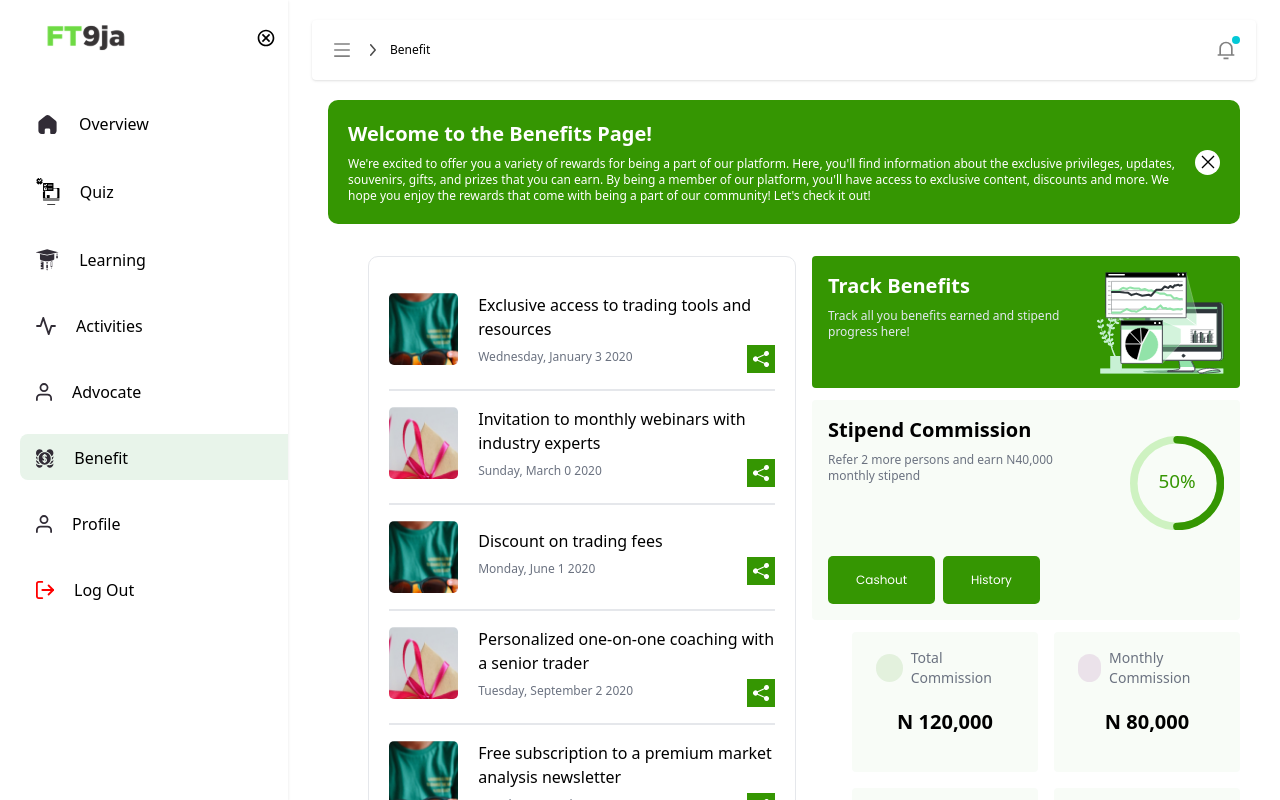
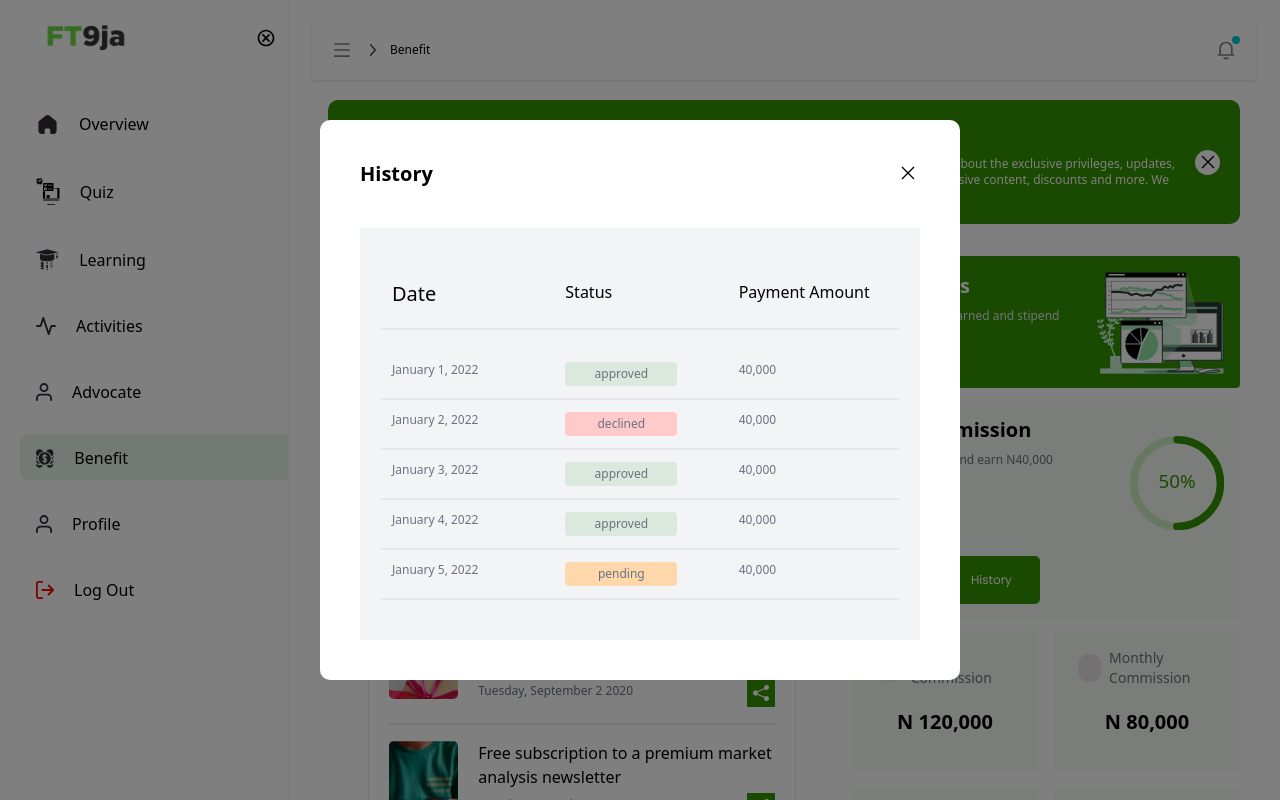
Before and after one commit to seunthegreat/FT9ja-Hero-main, a React (Vite) app: page /dashboard/benefit in a window 1280 px wide. Both pictures are taken after a click on the button "History". Shown: the top 800 px of the page. Built offline with nearby package versions, Linux system fonts and the light colour scheme.

Commit message:
History Modal

```diff
--- a/package.json
+++ b/package.json
@@ -10,8 +10,11 @@
     "test": "jest"
   },
   "dependencies": {
+    "@emotion/react": "^11.10.5",
+    "@emotion/styled": "^11.10.5",
     "@headlessui/react": "^1.7.7",
     "@lottiefiles/react-lottie-player": "^3.5.0",
+    "@mui/material": "^5.11.4",
     "@ramonak/react-progress-bar": "^5.0.3",
     "clipboard-copy": "^4.0.1",
     "jest": "^29.3.1",
--- /dev/null
+++ b/src/components/HistoryModal.jsx
@@ -0,0 +1,92 @@
+import React from 'react';
+import Modal from '@mui/material/Modal';
+import { text } from '../style';
+import { useStateContext } from '../context/ContextProvider';
+import { GrClose } from "react-icons/gr";
+import { addCommas } from '../functions';
+
+const paymentHistory = [
+  { "id": 1, "date": "01/01/2022", "status": "approved", "amount": 40000},
+  { "id": 2, "date": "01/02/2022", "status": "declined", "amount": 40000 },
+  { "id": 3, "date": "01/03/2022", "status": "approved", "amount": 40000 },
+  { "id": 4, "date": "01/04/2022", "status": "approved", "amount": 40000 },
+  { "id": 5, "date": "01/05/2022", "status": "pending", "amount": 40000 }
+];
+
+const formatDate = (inputDate) => {
+  let date = new Date(inputDate);
+  const months = ['January','February','March','April','May','June','July','August','September','October','November','December'];
+  const month = months[date.getMonth()];
+  const day = date.getDate();
+  const year = date.getFullYear();
+  return `${month} ${day}, ${year}`;
+};
+
+const HistoryModal = ({type}) => {
+  const { setOpenPaymentHistory } = useStateContext();
+  const handleClose = () => setOpenPaymentHistory(false);
+  return (
+      <Modal
+          open={open}
+          onClose={handleClose}
+          aria-labelledby="modal-modal-title"
+          aria-describedby="modal-modal-description"
+          className='flex flex-col justify-center items-center'
+      >
+          {type && type == 'payment' &&  (
+              <div className='flex flex-col rounded-[10px] bg-white w-[50%] overflow-hidden p-10'>
+                  <div className='flex flex-row md:mb-10 sm:mb-5 justify-between'>
+                      <p className={`${text.subHeading}`}>History</p>
+
+                      <div className=''>
+                          <button
+                              className='hover:scale-105 w-[25px] h-[25px] bg-white items-center  justify-center flex rounded-full'
+                              onClick={handleClose}
+                          >
+                              <GrClose />
+                          </button>
+                      </div>
+                  </div>
+                  <div className='flex flex-col bg-gray-100 w-full justify-center py-10 px-5 items-center'>
+                      <div className='grid grid-flow-col grid-cols-3 border-b-2 border-gray-200 w-full mb-5'>
+                          <div className='md:p-3 sm:mb-2 sm:px-2'>
+                              <p className={`md:text-xl sm:text-base font-normal`}>Date</p>
+                          </div>
+                          <div className='md:p-3 sm:mb-2 sm:px-2'>
+                              <p className={`text-xl sm:text-base font-normal`}>Status</p>
+                          </div>
+                          <div className='md:p-3 sm:mb-2 sm:px-2'>
+                              <p className={`text-xl sm:text-base font-normal`}>Payment Amount</p>
+                          </div>
+                      </div>
+
+                      {paymentHistory.map((item, index) => (
+                          <div key={index} className='grid grid-flow-col grid-cols-3 border-b-2 border-gray-200 w-full'>
+                              <div className='p-3'>
+                                  <p className={`md:text-ss sm:text-xs font-light text-gray-500`}>{formatDate(item.date)}</p>
+                              </div>
+                              <div className='p-3 flex flex-row'>
+                                  <div className={`${item.status == 'approved' && 'bg-fadeGreen' || item.status == 'declined' && 'bg-red-200'
+                                      || item.status == 'pending' && 'bg-orange-200'} py-1 w-3/4 flex items-center justify-center rounded`}>
+                                      <p className={`${item.status == 'approved' ? 'text-[#008000]' : 'text-black'} text-ss sm:text-xs font-light text-gray-500`}>{item.status}</p>
+                                  </div>
+                              </div>
+                              <div className='p-3'>
+                                  <p className={`text-ss font-light sm:text-xs font-light text-gray-500`}>{addCommas(item.amount)}</p>
+                              </div>
+                          </div>
+                      ))}
+
+                      {paymentHistory.length == 0 && (
+                          <div className='p-10'>
+                              <p className={`text-sm font-light`}>No Record Found!</p>
+                          </div>
+                      )}
+                  </div>
+              </div>
+          ) }
+      </Modal>
+  )
+}
+
+export default HistoryModal
--- a/src/components/MiniStatsCard.jsx
+++ b/src/components/MiniStatsCard.jsx
@@ -1,5 +1,6 @@
 import React from 'react';
 import { text } from '../style';
+import { addCommas } from '../functions';
 
 const metrics = {
   totalCommission: 120000,
@@ -15,9 +16,6 @@ const handleMetricsData = (id) => {
   if (id === 'trips') return metrics.trips;
 };
 
-const addCommas = (num) => {
-  return num.toString().replace(/\B(?=(\d{3})+(?!\d))/g, ",");
-}
 
 const MiniStatsCard = ({item}) => (
   <div className='bg-dimGreen p-4 rounded flex flex-col items-center justify-center'>
--- a/src/components/index.js
+++ b/src/components/index.js
@@ -17,9 +17,11 @@ import QuizCalendar from "./QuizCalendar";
 import Quiz from "./Quiz";
 import Videos from "./Videos";
 import VideoTabBar from "./VideoTabBar";
+import HistoryModal from "./HistoryModal";
 
 export {
   Navbar, CTA, Footer, Hero, Benefits, HowItWorks, Faqs,
   Sidebar, DNavbar, QuestionCard, QuizResult, Recommendations,
-  Tips, QuizTimer, Button, QuizCalendar, Quiz, Videos, VideoTabBar
+  Tips, QuizTimer, Button, QuizCalendar, Quiz, Videos, VideoTabBar,
+  HistoryModal,
 };
--- a/src/context/ContextProvider.jsx
+++ b/src/context/ContextProvider.jsx
@@ -97,6 +97,9 @@ export const ContextProvider = ({children}) => {
   //--Benefits--//
   const [showBenefitsTip, setShowBenefitsTip] = useState(benefitState.showBenefitsTip);
 
+  //--History--//
+  const [openPaymentHistory, setOpenPaymentHistory] = React.useState(false);
+
   //--Function--//
   const handleClick = (clicked) => {
     setIsClicked({...initialState, [clicked]: true});
@@ -128,6 +131,9 @@ export const ContextProvider = ({children}) => {
 
           //--Benefits--//
           showBenefitsTip, setShowBenefitsTip,
+
+          //--History Modal--//
+          openPaymentHistory, setOpenPaymentHistory,
         }
       }
     >
--- /dev/null
+++ b/src/functions/index.js
@@ -0,0 +1,3 @@
+export const addCommas = (num) => {
+  return num.toString().replace(/\B(?=(\d{3})+(?!\d))/g, ",");
+};
--- a/src/pages/Activities.jsx
+++ b/src/pages/Activities.jsx
@@ -75,7 +75,6 @@ const Activities = () => {
             />
           }
 
-
           <div className={`${layout.sectionItems} mt-8 md:mt-8 md:ml-0`}>
             <div className='border p-5 rounded-[10px] mb-10'>
               {activities.map((item, index) => (
--- a/src/pages/Benefit.jsx
+++ b/src/pages/Benefit.jsx
@@ -1,6 +1,6 @@
 import React from 'react';
 import { useStateContext } from '../context/ContextProvider';
-import { Sidebar, DNavbar, Tips } from '../components';
+import { Sidebar, DNavbar, Tips, HistoryModal } from '../components';
 import styles, { layout, text } from '../style';
 import ListCard from '../components/ListCard';
 import { ambassadorshipBenefits } from '../constants';
@@ -10,6 +10,7 @@ import { buildStyles, CircularProgressbar } from 'react-circular-progressbar';
 import 'react-circular-progressbar/dist/styles.css';
 import { trackBenefits } from '../assets';
 import { tips } from '../constants';
+import Modal from '@mui/material/Modal';
 
 const metricFields = [
   {id: 'total-comm', label: "Total Commission", iconColor: "bg-[#3596021A]", type: 'money'},
@@ -34,7 +35,8 @@ const calculatePercentage = (referrals) => {
 };
 
 const Benefits = () => {
-  const { activeMenu, showBenefitsTip, setShowBenefitsTip } = useStateContext();
+
+  const { activeMenu, showBenefitsTip, setShowBenefitsTip, setOpenPaymentHistory, openPaymentHistory } = useStateContext();
   return (
     <div className='flex relative'>
       {activeMenu ? (
@@ -54,6 +56,8 @@ const Benefits = () => {
          <div className='z-10 fixed md:static bg-main-bg dark:bg-main-dark-bg navbar w-full'>
           <DNavbar route={"Benefit"}/>
         </div>
+
+        { openPaymentHistory && <HistoryModal type='payment'/> }
 
         <div className='flex flex-col lg:px-10 xs:px-5 sm:mt-20 ss:mt-10 xs:mt-5 md:mt-0'>
           {showBenefitsTip &&
@@ -103,7 +107,7 @@ const Benefits = () => {
                 </div>
                 <div className='flex flex-row'>
                   <Button title={"Cashout"} smallest styles={'mr-2'}/>
-                  <Button title={"History"} smallest/>
+                  <Button title={"History"} smallest onClick={() => setOpenPaymentHistory(true)}/>
                 </div>
               </div>
 
--- a/tailwind.config.cjs
+++ b/tailwind.config.cjs
@@ -8,6 +8,7 @@ module.exports = {
         primary: "white",
         secondary: "#246700",
         lightGreen: "#E8F4EA",
+        fadeGreen: "rgba(0, 128, 0, 0.1)",
         button: "#359602",
         dimWhite: "rgba(255, 255, 255, 0.7)",
         dimBlue: "rgba(9, 151, 124, 0.1)",
```
Also changed, not shown: 1 other file (tests, documents, lock files or other folders).
